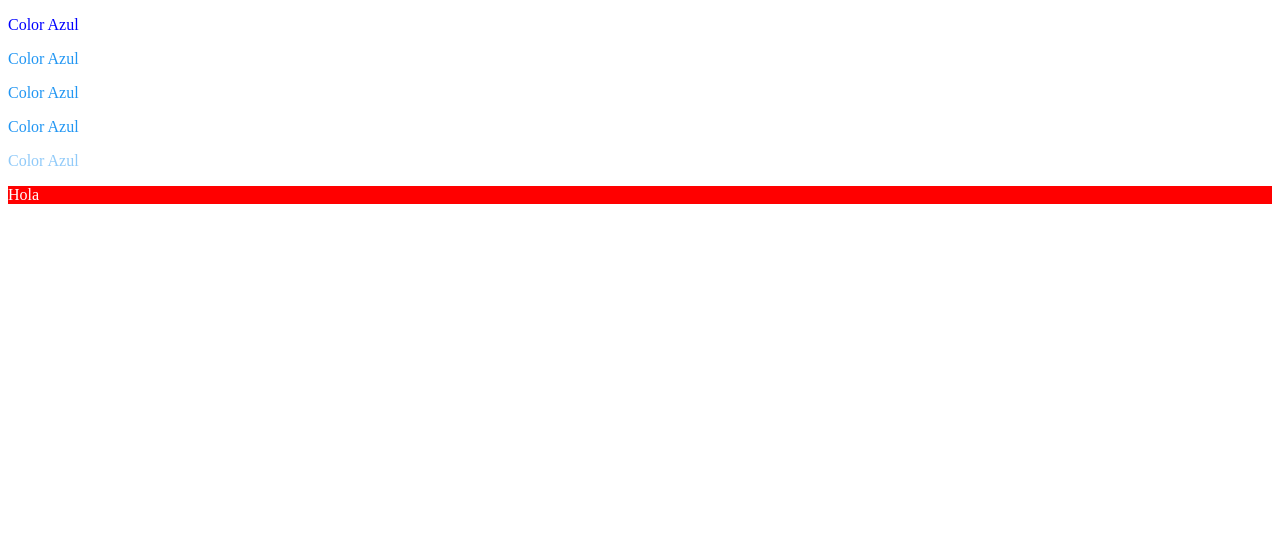
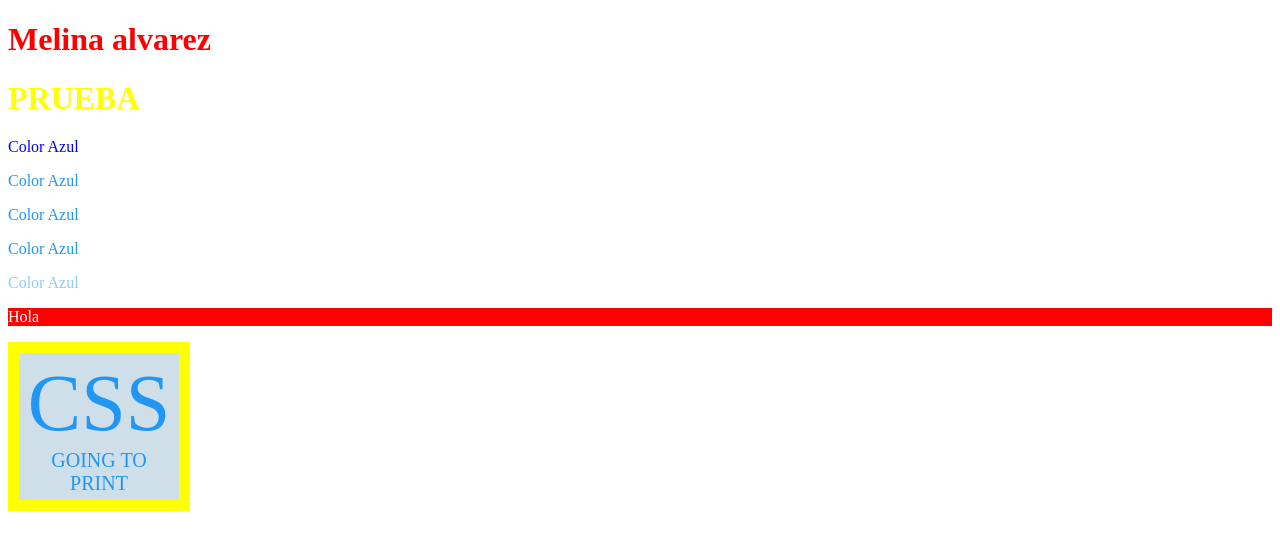
Before and after one commit to Josepujol/maquetacion, a plain HTML site: page color.html in a window 1280 px wide. Drawn offline with Linux system fonts and the light colour scheme.

Commit message:
Melina: Cambios

```diff
--- a/color.html
+++ b/color.html
@@ -8,17 +8,19 @@
 	<title>Color: Name - Hex - RGB - RGBA</title>
 	<link rel="icon" type="image/png" href="framework/img/favicon-16x16.png" sizes="16x16">
 	<style>
-		.blue1{color: #2196f3}
-		.blue2{color: rgb(33,150,243)}
-		.blue3{color: rgb(33,150,243,1)}
-		.blue4{color: rgb(33,150,243,0.5)}
-		.bg--red{
-			background-color: red
-		}
-		.bg--red p{color: white}
+
+
+
+
+
 	</style>
+	<link rel="stylesheet" href="css/estilos.css">
 </head>
 <body>
+<h1 id="Melina" class="alvarez">Melina alvarez</h1>
+
+ <h1 id="fullstack">PRUEBA</h1>
+<h1 style="#color:red"></h1>
 	<p style="color:blue">Color Azul</p>
 	<p class="blue1">Color Azul</p>
 	<p class="blue2">Color Azul</p>
@@ -27,5 +29,12 @@
 	<div class="bg--red">
 		<p>Hola</p>
 	</div>
+
+
+	<div class="caja">
+		<p class="textogrande">CSS</p>
+		<p class="textomini">GOING TO PRINT</p>
+	</div>
+
 </body>
 </html>
--- /dev/null
+++ b/css/estilos.css
@@ -0,0 +1,36 @@
+#fullstack{
+	color: yellow;
+		word-spacing: 2px;
+
+	}
+
+	.alvarez{color: red}
+		.blue1{color: #2196f3}
+		.blue2{color: rgb(33,150,243)}
+		.blue3{color: rgb(33,150,243,1)}
+		.blue4{color: rgb(33,150,243,0.5)}
+		.bg--red{
+			background-color: red
+		}
+		.bg--red p{color: white}
+
+
+.textogrande{
+	color: rgb(33,150,243);
+	font-size: 80px;
+	    margin: 0;
+
+
+}
+.textomini{color: rgb(33,150,243);
+	font-size: 20px;
+	    margin: 0;
+
+ }
+
+ .caja{ background: rgb(207, 223, 234);
+ 	   padding: 5px;
+ 	  border: 11px solid yellow;
+ 	  max-width: 150px;
+ 	  text-align: center;
+}
```
